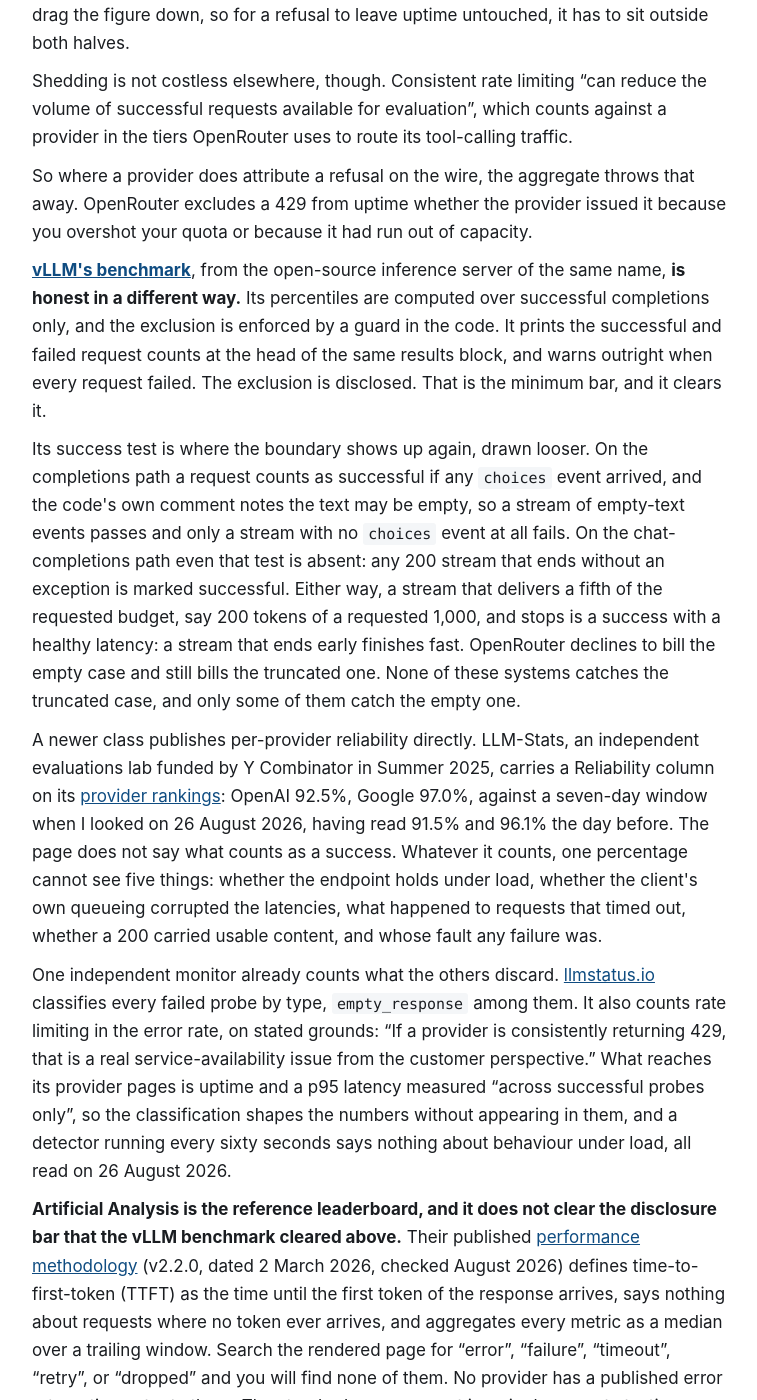
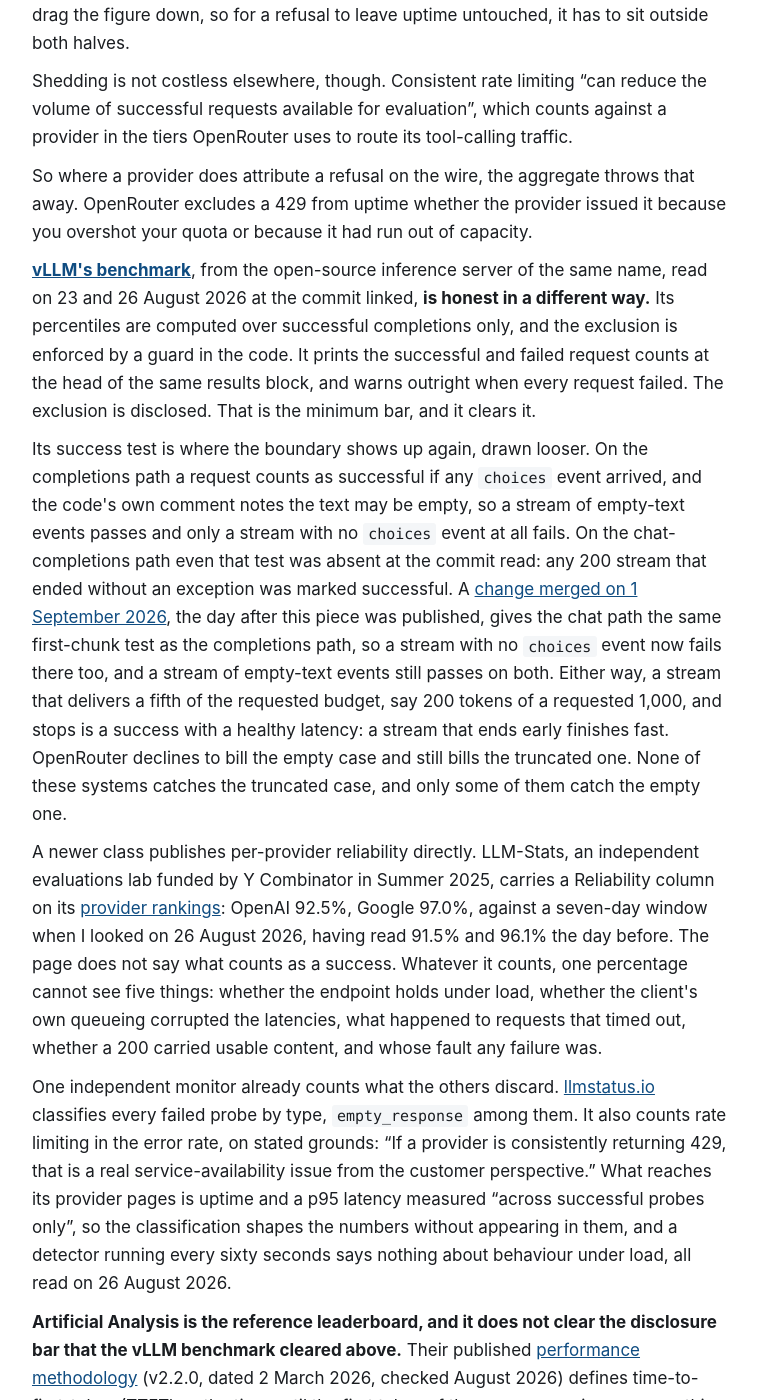
Before and after one commit to percentes/percentes.github.io, a Jekyll site: the page built from _posts/2026-08-31-the-failure-your-dashboard-cannot-see.md, in a window 1280 px wide and 1400 px high, scrolled down 5723 px. Shown: the whole window, without its empty margins (260-1017 px from the left). Built offline with Jekyll 4.4.1, drawn with Linux system fonts in a browser that asks for light colours.

Commit message:
fix: scope the vllm claim to its commit and date

```diff
--- a/_posts/2026-08-31-the-failure-your-dashboard-cannot-see.md
+++ b/_posts/2026-08-31-the-failure-your-dashboard-cannot-see.md
@@ -251,9 +251,9 @@ throws that away. OpenRouter excludes a 429 from uptime whether the provider
 issued it because you overshot your quota or because it had run out of
 capacity.
 
-**[vLLM's benchmark](https://github.com/vllm-project/vllm/blob/main/vllm/benchmarks/serve.py)**,
-from the open-source inference server of the same name, **is honest in a
-different way.** Its percentiles are
+**[vLLM's benchmark](https://github.com/vllm-project/vllm/blob/704f12aa1ed6/vllm/benchmarks/serve.py)**,
+from the open-source inference server of the same name, read on 23 and
+26 August 2026 at the commit linked, **is honest in a different way.** Its percentiles are
 computed over successful completions only, and the exclusion is enforced by
 a guard in the code. It prints the successful and failed
 request counts at the head of the same results block, and warns outright
@@ -263,9 +263,14 @@ Its success test is where the boundary shows up again, drawn looser. On
 the completions path a request counts as successful if any `choices`
 event arrived, and the code's own comment notes the text may be empty, so
 a stream of empty-text events passes and only a stream with no `choices`
-event at all fails. On the chat-completions path even that test is
-absent: any 200 stream that ends without an exception is marked
-successful. Either way, a
+event at all fails. On the chat-completions path even that test was
+absent at the commit read: any 200 stream that ended without an exception
+was marked successful. A
+[change merged on 1 September 2026](https://github.com/vllm-project/vllm/commit/d9eb4e344f91838ef718c0f2123c836a58e49f08),
+the day after this piece was published, gives the chat path the same
+first-chunk test as the completions path, so a stream with no `choices`
+event now fails there too, and a stream of empty-text events still
+passes on both. Either way, a
 stream that delivers a fifth of the requested budget, say 200 tokens of
 a requested 1,000, and stops is a success with a healthy latency: a stream that ends
 early finishes fast. OpenRouter declines to bill the
```
